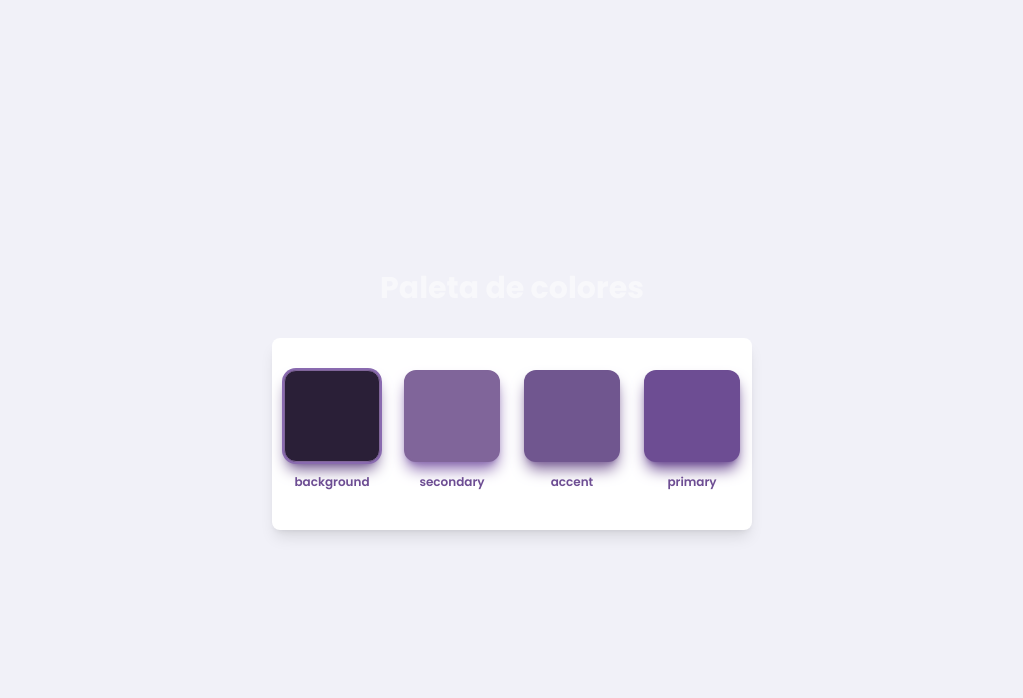
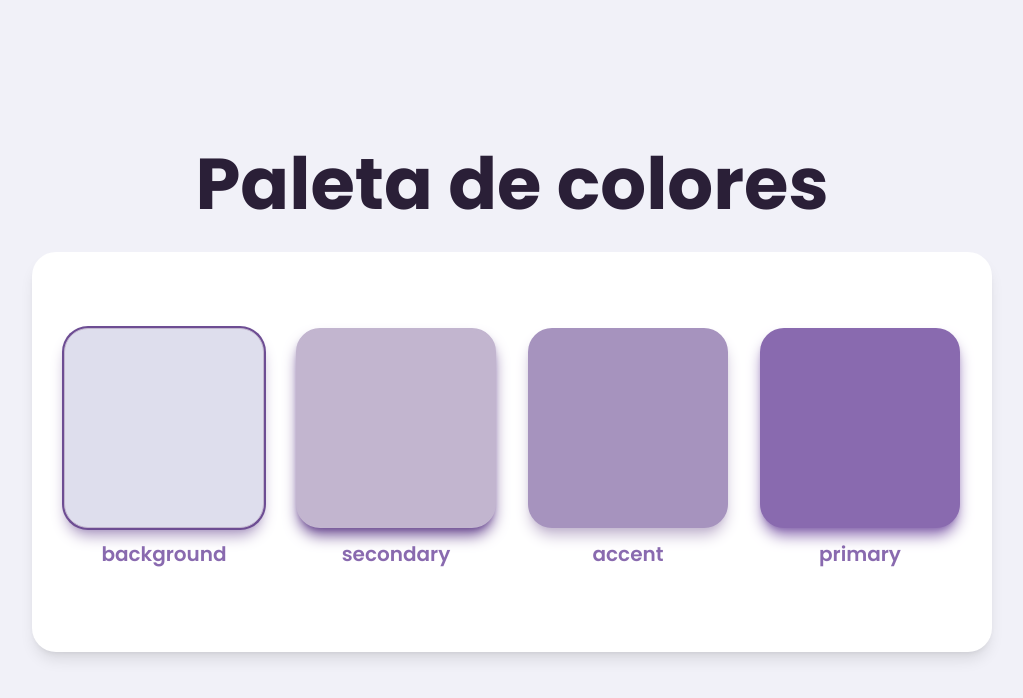
Before and after one commit to riverbonilla1504/portfolio, a Next.js app: page / in a window 1280 px wide. Shown: the top 698 px of the page, without its empty margins (128-1151 px from the left). Built offline with nearby package versions, Linux system fonts and the light colour scheme.

Commit message:
palette colors

```diff
--- a/src/app/page.tsx
+++ b/src/app/page.tsx
@@ -2,28 +2,28 @@
 
 export default function Home() {
   return (
-    <main className="flex flex-col items-center justify-center h-screen w-screen bg-accent-foreground dark">
-      <h1 className="text-3xl font-poppins font-bold text-foreground mb-8">Paleta de colores</h1>
-      <section className="flex flex-row items-center justify-center w-120 rounded-lg shadow-lg gap-6 p-8 bg-white">
-        <section className="flex flex-col items-center justify-center rounded-lg w-24 h-32">
-          <figure className="shadow-lg bg-background w-24 h-24 rounded-xl border border-border ring-2 ring-ring shadow-accent">
+    <main className="flex flex-col items-center justify-center h-screen w-screen bg-accent-foreground ">
+      <h1 className="text-7xl font-poppins font-bold text-foreground mb-8">Paleta de colores</h1>
+      <section className="flex flex-row items-center justify-center w-240 h-100 rounded-3xl shadow-lg p-4 bg-white">
+        <section className="flex flex-col items-center justify-center w-60 h-72">
+          <figure className="shadow-lg bg-background w-50 h-50 rounded-3xl border border-border ring-2 ring-ring shadow-accent">
           </figure>
-          <h1 className="font-poppins text-xs text-primary mt-2  rounded-xl p-1 mb-1 font-semibold">background</h1>
+          <h1 className="font-poppins text-xl text-primary mt-2  p-1 mb-1 font-semibold">background</h1>
         </section>
-        <section className="flex flex-col items-center justify-center rounded-lg w-24 h-32">
-          <figure className="shadow-lg  bg-secondary w-24 h-24 rounded-xl flex shadow-primary-hover items-center justify-center border-2 border-border">
+        <section className="flex flex-col items-center justify-center w-60 h-72">
+          <figure className="shadow-lg  bg-secondary w-50 h-50 rounded-3xl flex shadow-primary-hover items-center justify-center border-2 border-border">
           </figure>
-          <h1 className="font-poppins text-xs text-primary mt-2  rounded-xl p-1 mb-1 font-semibold">secondary</h1>
+          <h1 className="font-poppins text-xl text-primary mt-2 p-1 mb-1 font-semibold">secondary</h1>
         </section>
-        <section className="flex flex-col items-center justify-center rounded-lg w-24 h-32">
-          <figure className="shadow-lg bg-accent w-24 h-24 rounded-xl shadow-border">
+        <section className="flex flex-col items-center justify-center w-60 h-72">
+          <figure className="shadow-lg bg-accent w-50 h-50 rounded-3xl shadow-border">
           </figure>
-          <h1 className="font-poppins text-xs text-primary mt-2 rounded-xl p-1 mb-1 font-semibold">accent</h1>
+          <h1 className="font-poppins text-xl text-primary mt-2 p-1 mb-1 font-semibold">accent</h1>
         </section>
-        <section className="flex flex-col items-center justify-center rounded-lg w-24 h-32 ">
-          <figure className=" w-24 h-24 bg-primary rounded-xl shadow-lg shadow-input">
+        <section className="flex flex-col items-center justify-center w-60 h-72">
+          <figure className=" w-50 h-50 bg-primary rounded-3xl shadow-lg shadow-input">
           </figure>
-          <h1 className="font-poppins text-xs text-primary mt-2 rounded-xl p-1 mb-1 font-semibold  ">primary</h1>
+          <h1 className="font-poppins text-xl text-primary mt-2 p-1 mb-1 font-semibold  ">primary</h1>
         </section>
       </section>
 
```
